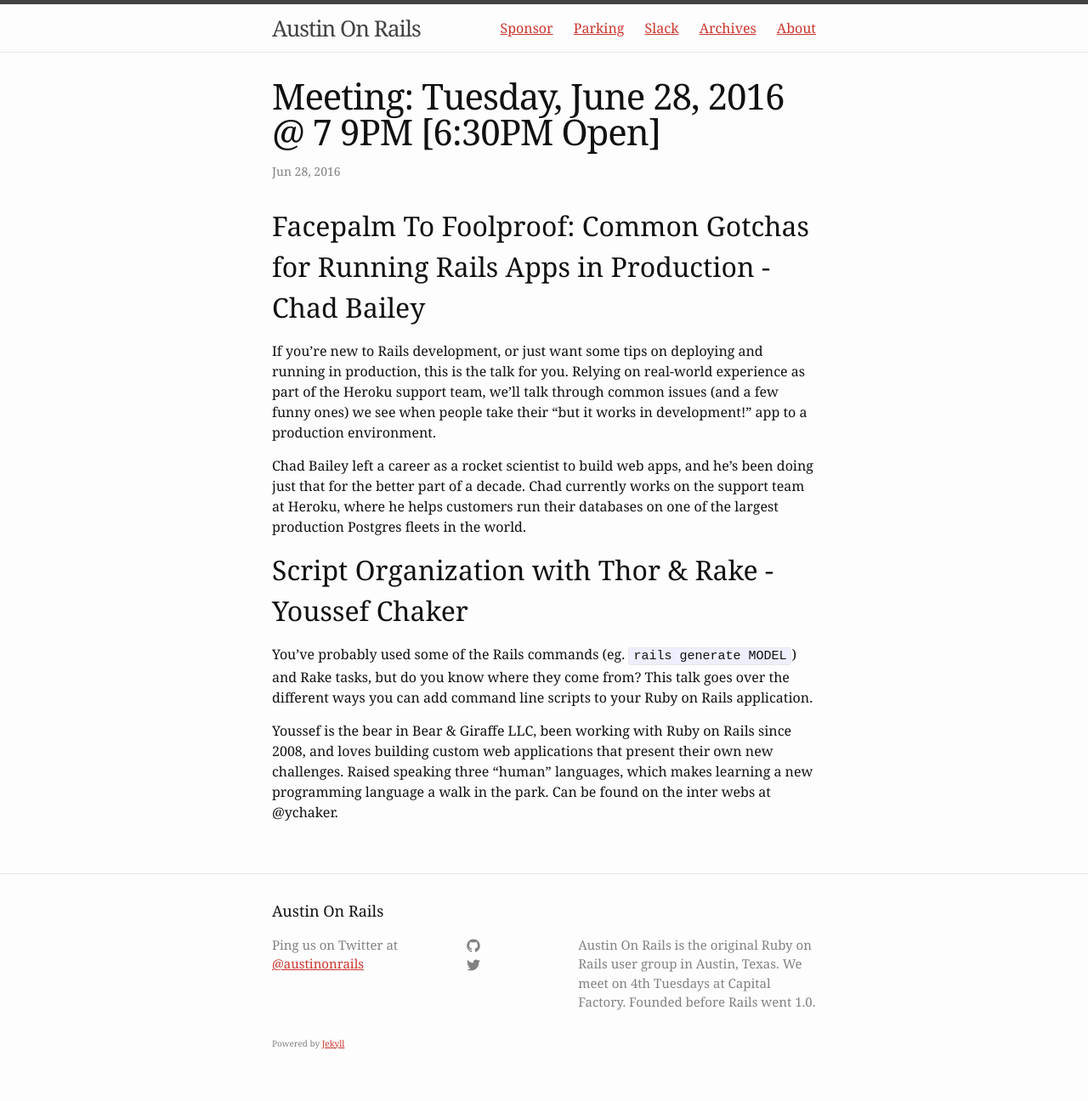
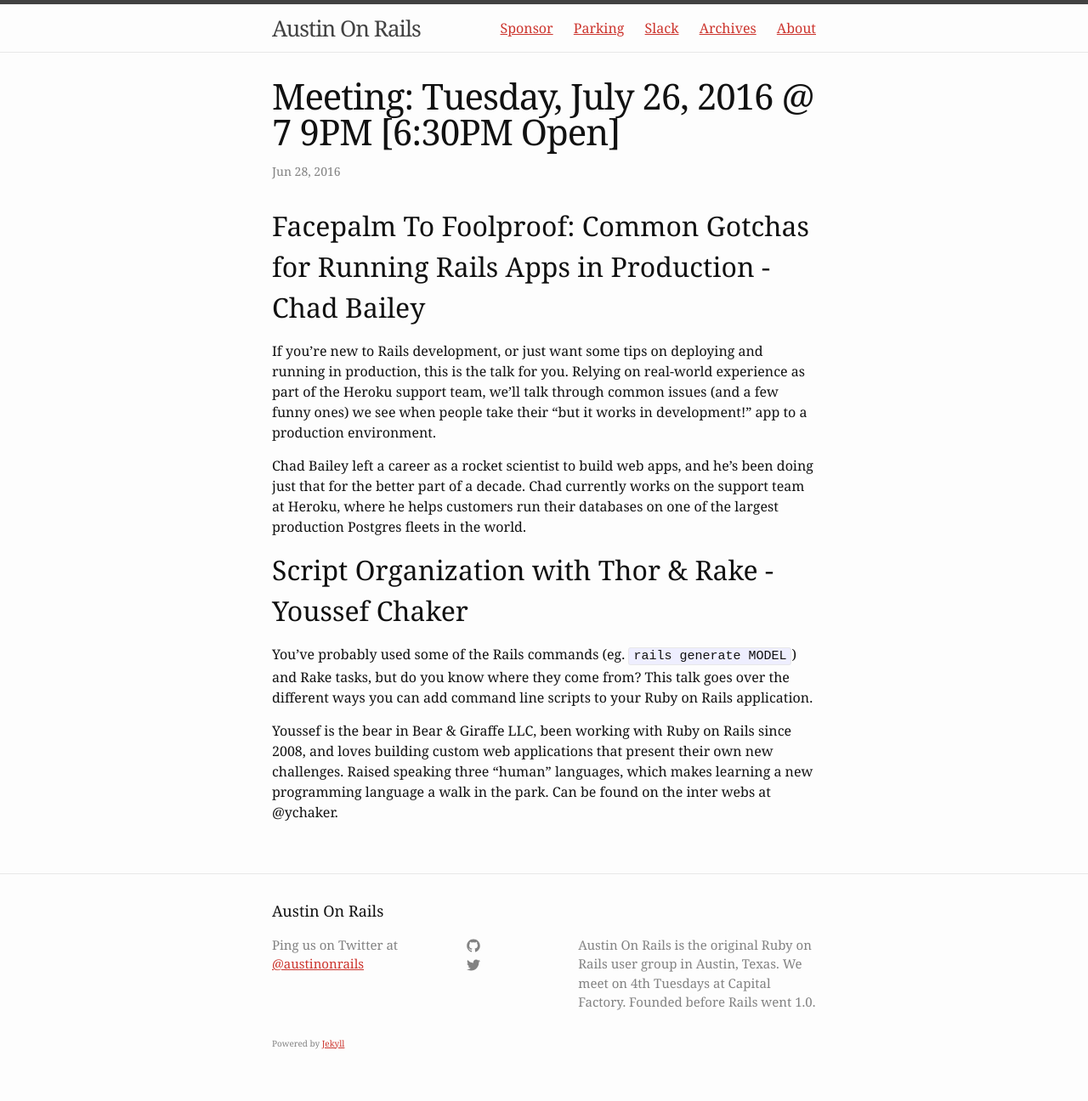
Before and after one commit to austinonrails/aor_meetings_blog, a Jekyll site: the page built from _posts/2016-06-28-meeting.md, in a window 1280 px wide. Shown: the whole page at 85% size. Built offline with Jekyll 4.4.1, drawn with Linux system fonts in a browser that asks for light colours.

Commit message:
Fix date.

```diff
--- a/_posts/2016-06-28-meeting.md
+++ b/_posts/2016-06-28-meeting.md
@@ -1,6 +1,6 @@
 ---
 layout: post
-title: "Meeting: Tuesday, June 28, 2016 @ 7 9PM [6:30PM Open]"
+title: "Meeting: Tuesday, July 26, 2016 @ 7 9PM [6:30PM Open]"
 tags: []
 ---
 
```
